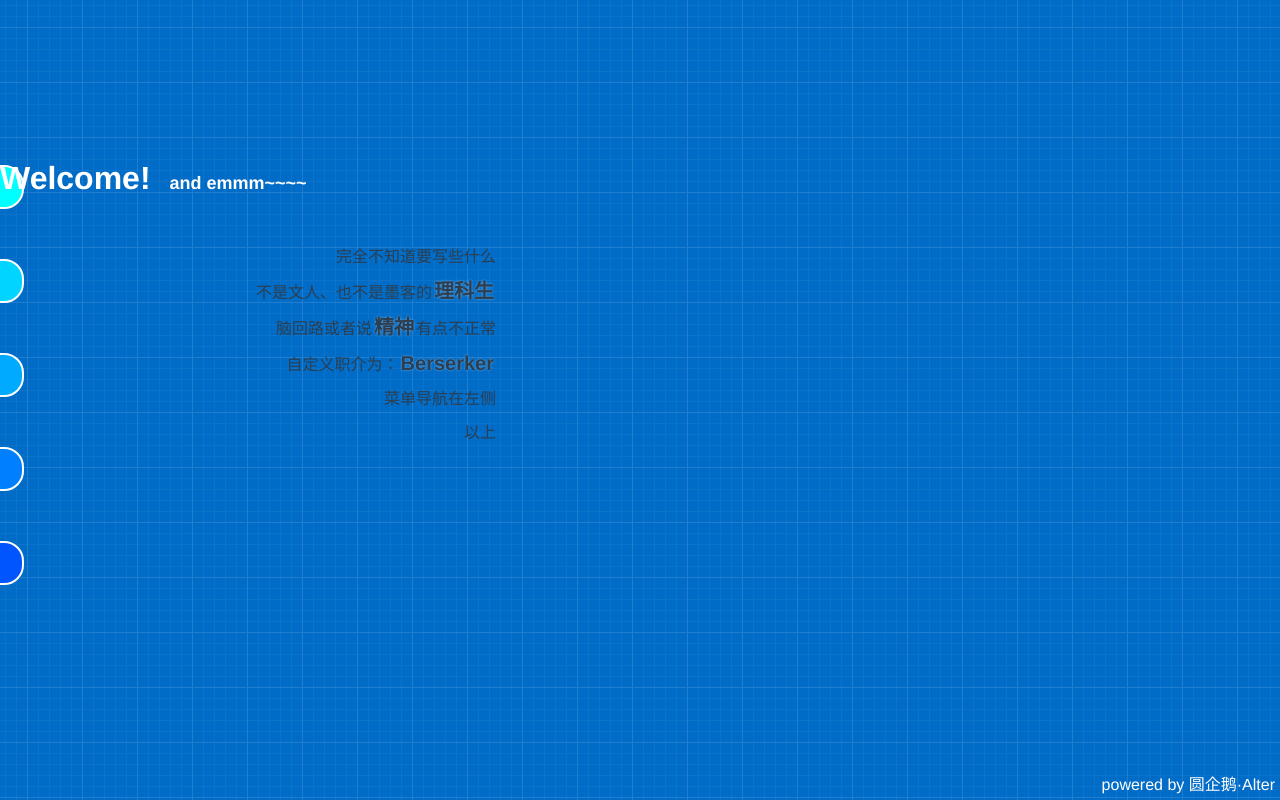
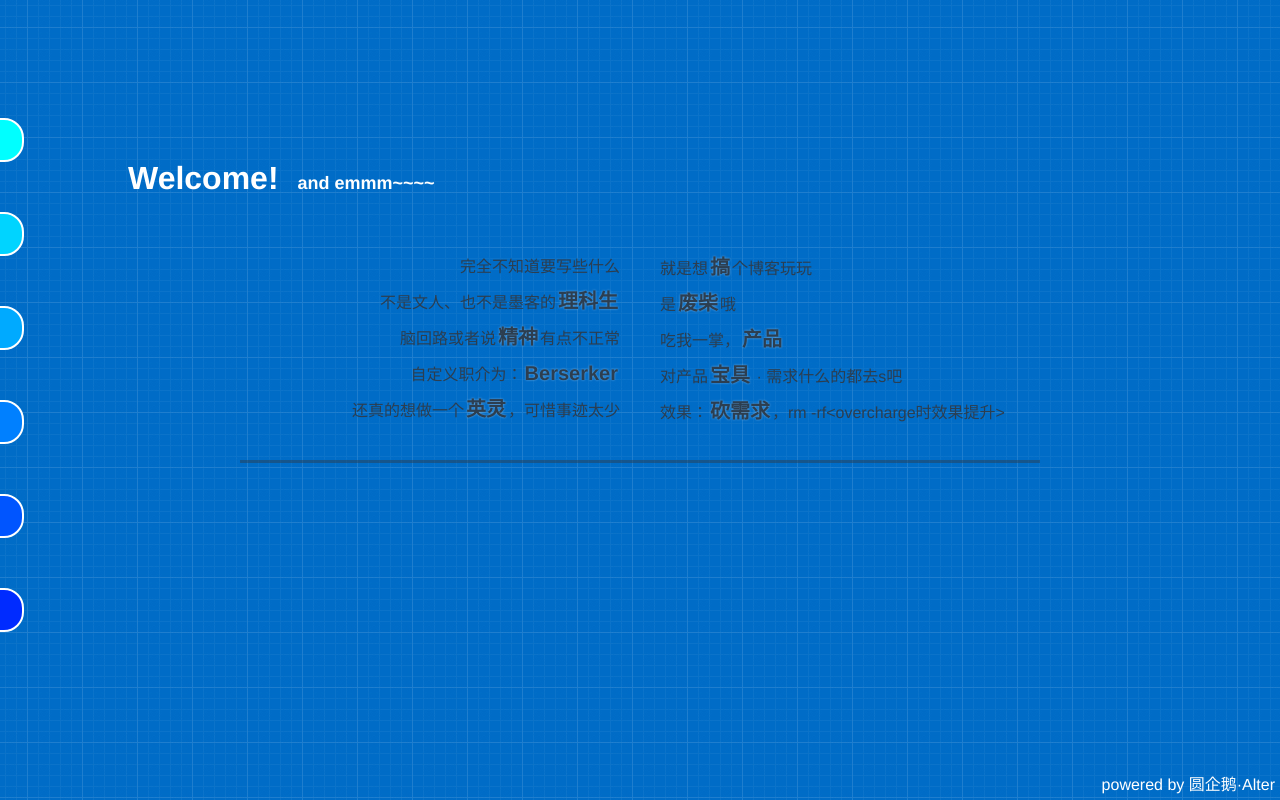
Before and after one commit to xiaohuangji2020/blog, a Vue app: page / in a window 1280 px wide. Built offline with nearby package versions, Linux system fonts and the light colour scheme.

Commit message:
首页更新

```diff
--- a/src/App.vue
+++ b/src/App.vue
@@ -1,26 +1,18 @@
 <template>
     <div id="app">
-        <my-nav></my-nav>
         <router-view></router-view>
     </div>
 </template>
 
 <script lang="ts">
 import { Component, Vue } from 'vue-property-decorator';
-import myNav from '@/views/common/nav.vue';
 
-@Component({
-    components: {
-        myNav
-    }
-})
+@Component
 export default class App extends Vue {}
 </script>
 
 <style lang="less">
 #app {
-    min-height: 100vh;
-    background: url(~@/assets/images/bg-1.png) repeat;
     color: #2c3e50;
     font-family: 'Avenir', Helvetica, Arial, sans-serif;
     -webkit-font-smoothing: antialiased;
--- a/src/router/index.ts
+++ b/src/router/index.ts
@@ -2,6 +2,7 @@ import Vue from 'vue';
 import VueRouter from 'vue-router';
 // import Home from '../views/Home.vue';
 import index from '../views/index.vue';
+import otherRouter from './routerOpt';
 
 Vue.use(VueRouter);
 
@@ -17,8 +18,7 @@ const routes = [
         // route level code-splitting
         // this generates a separate chunk (about.[hash].js) for this route
         // which is lazy-loaded when the route is visited.
-        component: () =>
-            import(/* webpackChunkName: 'about' */ '../views/About.vue')
+        component: () => import(/* webpackChunkName: 'about' */ '../views/About.vue')
     }
 ];
 
@@ -28,4 +28,6 @@ const router = new VueRouter({
     routes
 });
 
+router.addRoutes(otherRouter);
+
 export default router;
--- /dev/null
+++ b/src/router/routerOpt.ts
@@ -0,0 +1,9 @@
+const router = [
+    {
+        path: '/inspiration',
+        name: 'inspiration',
+        component: () => import(/* webpackChunkName: 'inspiration' */ '../views/inspiration/index.vue')
+    }
+];
+
+export default router;
--- a/src/views/common/nav.vue
+++ b/src/views/common/nav.vue
@@ -4,10 +4,7 @@
             v-for="(item, index) of navList"
             :key="index"
             class="nav-li"
-            :style="{
-                'background-color':
-                    'hsla(' + (180 + index * 10) + ', 100%, 50%, 100%)'
-            }"
+            :style="{ 'background-color': 'hsla(' + (180 + index * 10) + ', 100%, 50%, 100%)' }"
         >
             {{ item }}
         </div>
@@ -18,7 +15,7 @@
 import { Component, Vue } from 'vue-property-decorator';
 @Component
 export default class ModalEdit extends Vue {
-    private navList: string[] = ['首页', '技术', '简历', '关于', '其他板块'];
+    private navList: string[] = ['首页', '技术', '简历', '关于', '灵感', '其他板块'];
 }
 </script>
 
@@ -28,6 +25,7 @@ export default class ModalEdit extends Vue {
     left: 0;
     top: 50%;
     transform: translateY(-50%);
+    z-index: 99;
 
     .nav-li {
         height: 40px;
--- a/src/views/index.vue
+++ b/src/views/index.vue
@@ -1,30 +1,51 @@
 <template>
     <div class="index">
         <h1>Welcome! <span>and emmm~~~~</span></h1>
-        <ul class="intro">
+        <my-nav></my-nav>
+        <main class="main">
+            <ul class="intro-l">
                 <li>完全不知道要写些什么</li>
                 <li>不是文人、也不是墨客的<span class="stress">理科生</span></li>
                 <li>脑回路或者说<span class="stress">精神</span>有点不正常</li>
                 <li>自定义职介为：<span class="stress">Berserker</span></li>
-            <li>菜单导航在左侧</li>
-            <li>以上</li>
+                <li>还真的想做一个<span class="stress">英灵</span>，可惜事迹太少</li>
             </ul>
+            <ul class="intro-r">
+                <li>就是想<span class="stress">搞</span>个博客玩玩</li>
+                <li>是<span class="stress">废柴</span>哦</li>
+                <li>吃我一掌，<span class="stress">产品</span></li>
+                <li>对产品<span class="stress">宝具</span> · 需求什么的都去s吧</li>
+                <li>效果：<span class="stress">砍需求</span>，rm -rf&lt;overcharge时效果提升&gt;</li>
+            </ul>
+        </main>
+        <div class="separator"></div>
         <div class="author">powered by 圆企鹅·Alter</div>
     </div>
 </template>
 
 <script lang="ts">
 import { Component, Vue } from 'vue-property-decorator';
-@Component
+import myNav from '@/views/common/nav.vue';
+
+@Component({
+    components: {
+        myNav
+    }
+})
 export default class ModalEdit extends Vue {
     private navList: string[] = ['首页', '技术', '简历', '关于'];
 }
 </script>
 
 <style lang="less" scoped>
+.index {
+    min-height: 100vh;
+    background: url(~@/assets/images/bg-1.png) repeat;
+}
 h1 {
     position: absolute;
     top: 20%;
+    left: 10%;
     color: white;
 
     span {
@@ -32,12 +53,22 @@ h1 {
         font-size: 18px;
     }
 }
-.intro {
-    position: absolute;
-    top: 30%;
-    left: 20%;
+.main {
+    display: flex;
+    padding-top: 250px;
     line-height: 34px;
+
+    .intro-l {
+        flex: 1;
+        margin-right: 20px;
         text-align: right;
+    }
+
+    .intro-r {
+        flex: 1;
+        margin-left: 20px;
+        text-align: left;
+    }
 
     .stress {
         padding: 0 2px;
@@ -46,6 +77,15 @@ h1 {
         filter: drop-shadow(0 0 1px rgba(255, 255, 255, 0.4));
     }
 }
+.separator {
+    position: absolute;
+    left: 50%;
+    width: 800px;
+    height: 3px;
+    margin-top: 30px;
+    background: rgba(44, 62, 80, 0.5);
+    transform: translateX(-50%);
+}
 .author {
     position: absolute;
     right: 5px;
--- /dev/null
+++ b/src/views/inspiration/index.vue
@@ -0,0 +1,9 @@
+<template>
+    <div>
+        <ul>
+            <li>1. 左侧菜单旁边新增一张图片， “菜单在”再加一个箭头</li>
+            <li>2. 无名之辈的歌词放在右侧，p图</li>
+            <li>3. 中间的秤子，添加启动按钮，“秤子启动”</li>
+        </ul>
+    </div>
+</template>
```
Also changed, not shown: .eslintrc.js, .prettierrc.js. Lines whose indentation alone changed are shown as unchanged.
